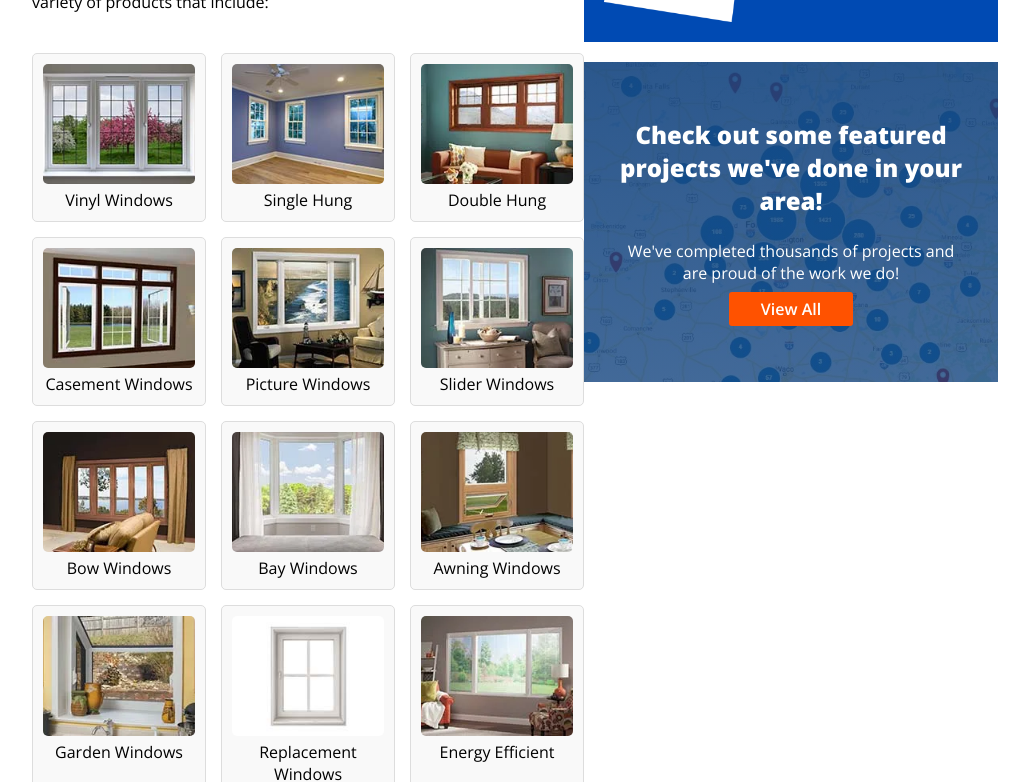
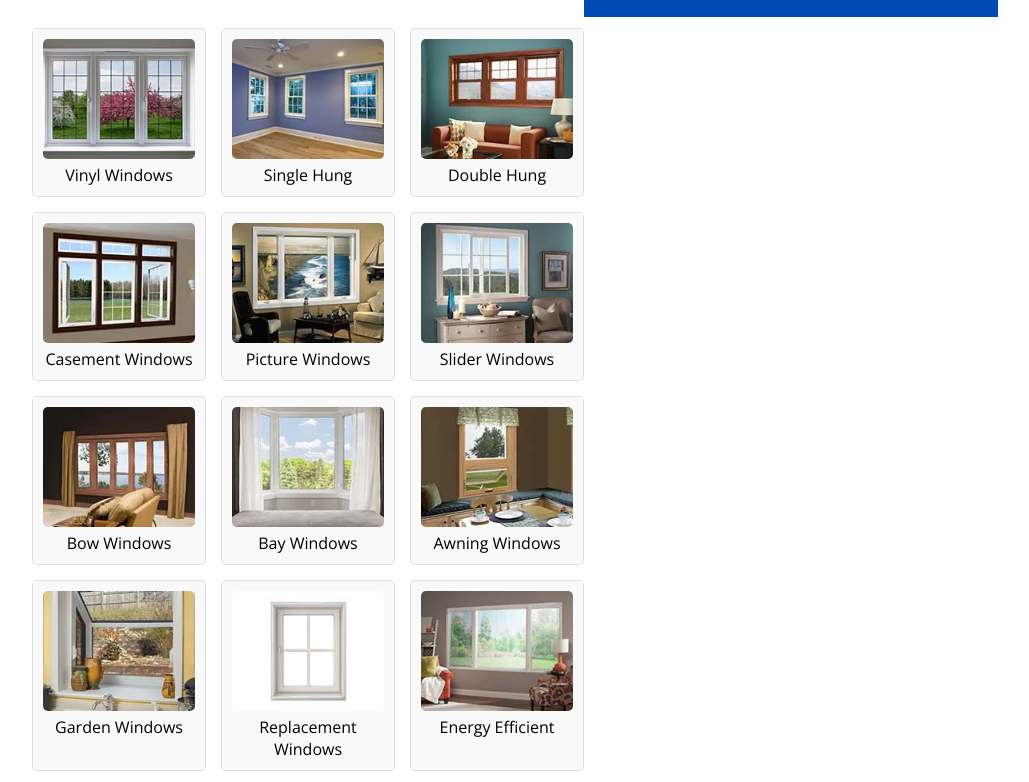
Before and after one commit to EyosiSol/StateWideWindow, a plain HTML site: page index.html in a window 1280 px wide. Shown: the part 1805-2587 px from the top of the page, without its empty margins (148-1177 px from the left). Drawn offline with nearby package versions, Linux system fonts and the light colour scheme.

Commit message:
Remove phone number and featured projects section from index.html

```diff
--- a/index.html
+++ b/index.html
@@ -27,7 +27,6 @@
             <a href="">LOCATION</a>
           </div>
           <div class="mid">
-            <h3>469-892-7167</h3>
             <button>Free Quote</button>
           </div>
           <div class="bottom" id="bottom">
@@ -218,14 +217,6 @@
             <img src="icons/Utah-map.png" alt="logo" />
           </div>
         </div>
-        <div class="checkout">
-          <h2>Check out some featured projects we've done in your area!</h2>
-          <h4>
-            We've completed thousands of projects and are proud of the work we
-            do!
-          </h4>
-          <button>View All</button>
-        </div>
       </div>
     </section>
 
```
